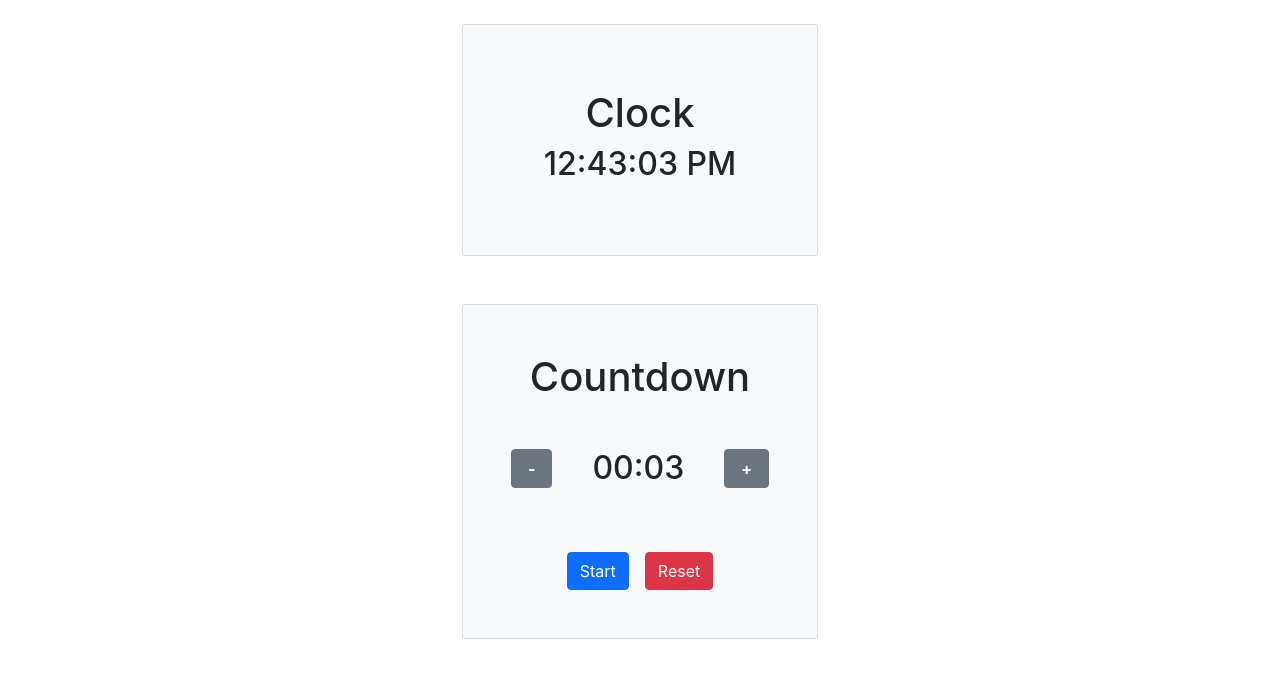
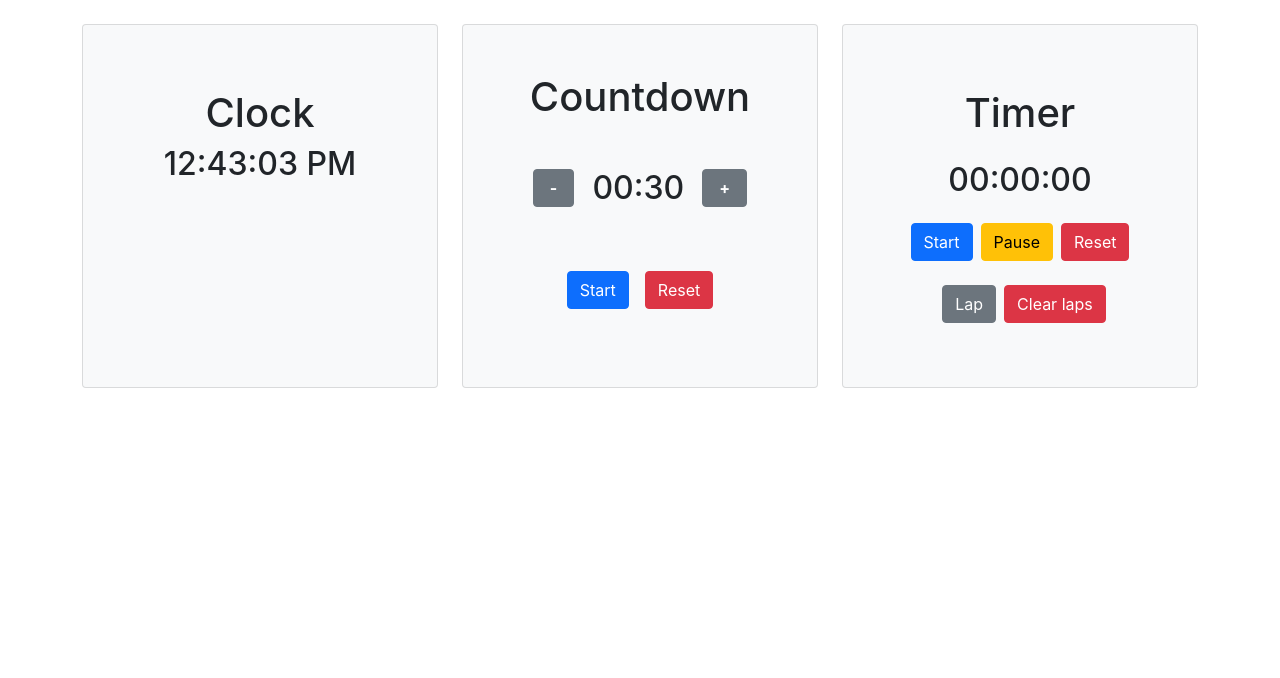
Before and after one commit to SilviuIordache/ReactTime, a React (Create React App) app: page / in a window 1280 px wide. Shown: the top 678 px of the page. Built offline with nearby package versions, Linux system fonts and the light colour scheme.

Commit message:
Add new component

```diff
--- a/src/App.js
+++ b/src/App.js
@@ -1,19 +1,21 @@
 import './App.css';
-import Countdown from './components/countdown/Countdown.js'
-import Clock from './components/clock/Clock.js'
+import Countdown from './components/countdown/Countdown.js';
+import Clock from './components/clock/Clock.js';
+import Timer from './components/timer/Timer.js'
 
 function App() {
   return (
     <div className="App">
       <div className="container">
         <div className="row d-flex justify-content-center mt-4">
-          <div className="col-12 col-lg-4">
+          <div className="col-12 col-lg-4 mb-4">
             <Clock/>
           </div>
-        </div>
-        <div className="row d-flex justify-content-center">
-          <div className="col-12 col-lg-4">
+          <div className="col-12 col-lg-4 mb-4">
             <Countdown/>
+          </div>
+          <div className="col-12 col-lg-4 mb-4">
+            <Timer/>
           </div>
         </div>
       </div>
--- a/src/components/clock/Clock.js
+++ b/src/components/clock/Clock.js
@@ -26,7 +26,7 @@ export default class Clock extends React.Component {
 
   render() {
     return (
-      <div className="card bg-light clock-container">
+      <div className="card bg-light clock-container h-100">
         <h1>Clock</h1>
         <h2>{this.state.date.toLocaleTimeString()}</h2>
       </div>
--- a/src/components/common/TimerDisplay.js
+++ b/src/components/common/TimerDisplay.js
@@ -1,17 +1,12 @@
 import React from "react";
 import { msToTime } from '../../utils/msToTime.js';
 
-
 export default class TimerDisplay extends React.Component {
-  constructor(props) {
-    super(props);
-  }
-
   render() {
     return (
-      <div className='timer-inner-container'>
+      <div className='timer-inner-container mx-3'>
         <h2 className='timer-display mb-0'>
-          {msToTime(this.props.timer)}
+          {msToTime(this.props.timer, this.props.showMs)}
         </h2>
       </div>
     )
--- a/src/components/countdown/Countdown.css
+++ b/src/components/countdown/Countdown.css
@@ -1,17 +1,11 @@
 .countdown-container {
   padding: 3rem;
-  margin-top: 3rem;
 }
 
-.timer-container {
-  display: flex;
-  justify-content: center;
-}
 
 .timer-inner-container {
   display: flex;
   justify-content: center;
-  width: 12rem;
 }
 
 .timer-display {
--- a/src/components/countdown/Countdown.js
+++ b/src/components/countdown/Countdown.js
@@ -7,7 +7,7 @@ export default class Countdown extends React.Component {
     super(props);
     this.state = {
       timer: 0,
-      timerInitialValue: 1000 * 3,
+      timerInitialValue: 1000 * 30,
       timerStarted: false,
       timerRunning: false,
       timerReachedEnd: false,
@@ -139,6 +139,7 @@ export default class Countdown extends React.Component {
       }
     }
   }
+
   TimerButtons() {
     return (
       <div className='action-buttons-container'>
@@ -150,9 +151,9 @@ export default class Countdown extends React.Component {
 
   render() {
     return (
-      <div className="countdown-container card bg-light">
+      <div className="countdown-container card bg-light h-100">
         <h1 className='mb-5'>Countdown</h1>
-        <div className='timer-container'>
+        <div className='d-flex justify-content-center'>
           { this.TimerDecrease() }
           <TimerDisplay timer={this.state.timer}/>
           { this.TimerIncrease() }
--- a/src/components/timer/Timer.js
+++ b/src/components/timer/Timer.js
@@ -1,36 +1,98 @@
 import React from 'react';
 import './Timer.css';
+import TimerDisplay from '../common/TimerDisplay.js';
+import { msToTime } from '../../utils/msToTime';
 
 export default class Timer extends React.Component {
   constructor(props) {
     super(props);
     this.state = {
-      date: new Date()
+      timer: 0,
+      timerRunning: false,
+      timerInterval: '',
+      laps: []
     };
   }
 
-  componentDidMount() {
-    this.timerID = setInterval(
-      () => this.tick(),
-      1000
-    );
-  }
+  // componentDidMount() {
+
+  // }
 
   componentWillUnmount() {
-    clearInterval(this.timerID);
+    clearInterval(this.timerInterval);
   }
 
   tick() {
     this.setState({
-      date: new Date()
+      timer: this.state.timer + 1
     });
+  }
+
+  startTimer() {
+    this.setState({
+      timerInterval: setInterval( () => this.tick(), 50 ),
+      timerRunning: true
+    });
+  }
+
+  pauseTimer() {
+    clearInterval(this.state.timerInterval);
+    this.setState({
+      timerRunning: false
+    })
+  }
+
+  resetTimer() {
+    clearInterval(this.state.timerInterval);
+    this.setState({
+      timer: 0,
+      timerRunning: false
+    })
+  }
+
+  countLap() {
+    this.state.laps.push(this.state.timer)
+  }
+
+  resetLaps() {
+    this.setState({
+      laps: []
+    })
+  }
+
+
+  Laps() {
+    const laps = this.state.laps.map((lap, index) =>
+      <div key={lap}>
+        {index}. {msToTime(lap, true)}
+      </div>
+    );
+    return (
+      <div className="laps-container">
+        {laps}
+      </div>
+    )
   }
 
   render() {
     return (
-      <div className="card bg-light clock-container">
-        <h1>Timer</h1>
-        <h2>{this.state.date.toLocaleTimeString()}</h2>
+      <div className="card bg-light clock-container h-100">
+        <h1 className="mb-4">Timer</h1>
+          <div className="mb-4">
+            <TimerDisplay timer={this.state.timer} showMs="true"/>
+          </div>
+          <div className="top-buttons">
+            <button className="btn btn-primary" onClick={() => {this.startTimer()}}>Start</button>
+            <button className="btn btn-warning ms-2" onClick={() => {this.pauseTimer()}}>Pause</button>
+            <button className="btn btn-danger ms-2" onClick={() => {this.resetTimer()}}>Reset</button>
+          </div>
+          <div className="mt-4">
+            <button className="btn btn-secondary ms-2" onClick={() => {this.countLap()}}>Lap</button>
+            <button className="btn btn-danger ms-2" onClick={() => {this.resetLaps()}}>Clear laps</button>
+          </div>
+
+          { this.Laps()}
+
       </div>
     );
   }
--- a/src/utils/msToTime.js
+++ b/src/utils/msToTime.js
@@ -1,13 +1,12 @@
-export function msToTime(ms) {
+export function msToTime(ms, showMs) {
   const msReal = ms % 1000;
 
-  let msDisplay;
-  if (msReal === 0)
+  let msDisplay = Math.round(msReal / 10);
+  if (msReal === 0) {
     msDisplay = '00';
-  else if (msReal < 10)
-    msDisplay = '0' + msReal;
-  else
-    msDisplay = Math.round(msReal / 10)
+  } else if (msDisplay < 10) {
+    msDisplay = '0' + msDisplay;
+  }
   ms = (ms - msReal) / 1000;
 
   const secs = ms % 60 ;
@@ -17,6 +16,10 @@ export function msToTime(ms) {
   const mins = ms % 60;
   const minsDisplay = (mins >= 60) ? mins : '0' + mins;
 
-  let timer = minsDisplay + ':' + secDisplay // + ':' + msDisplay;
+  let timer = minsDisplay + ':' + secDisplay
+
+  if (showMs) {
+    timer += (':' + msDisplay)
+  }
   return timer;
 }
```
